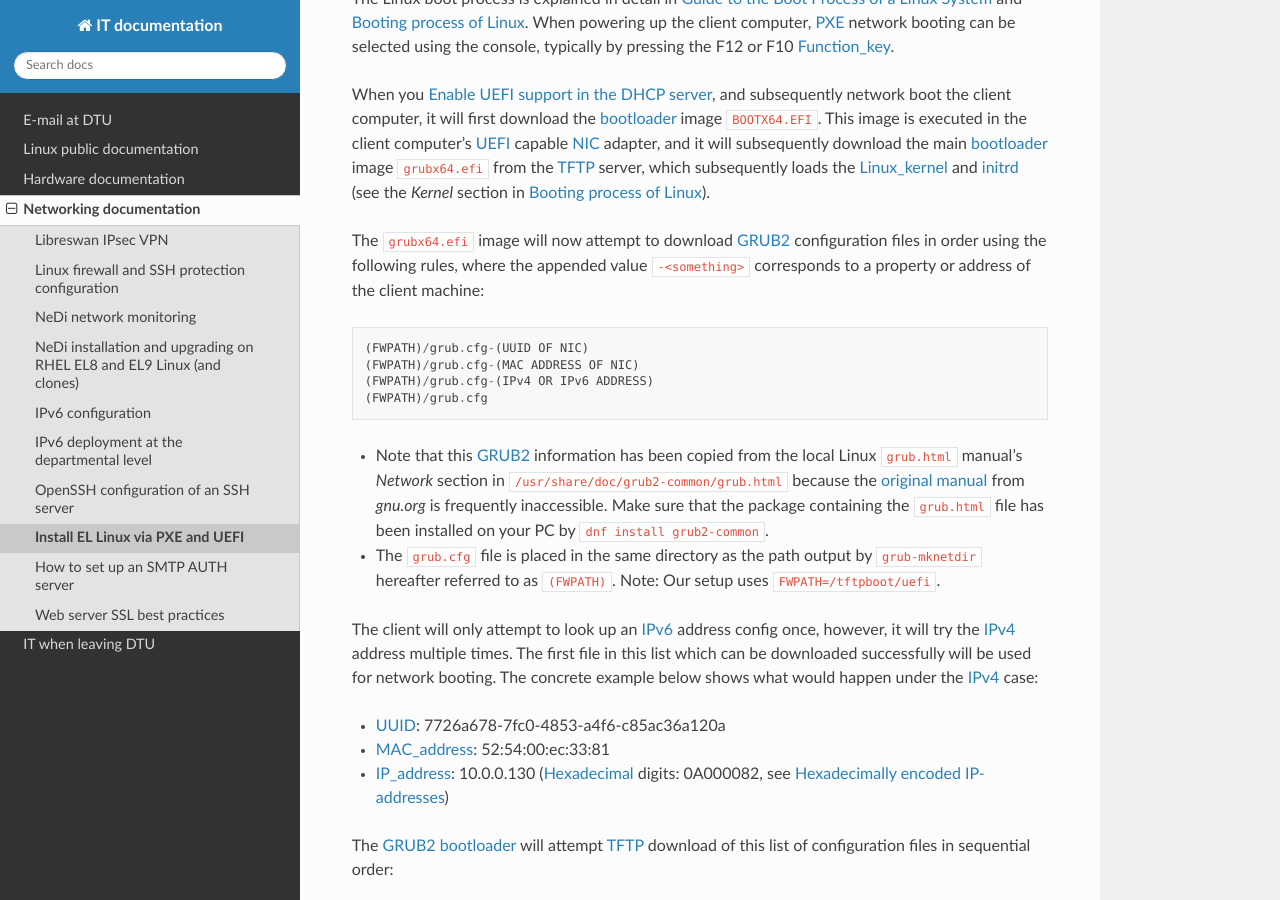
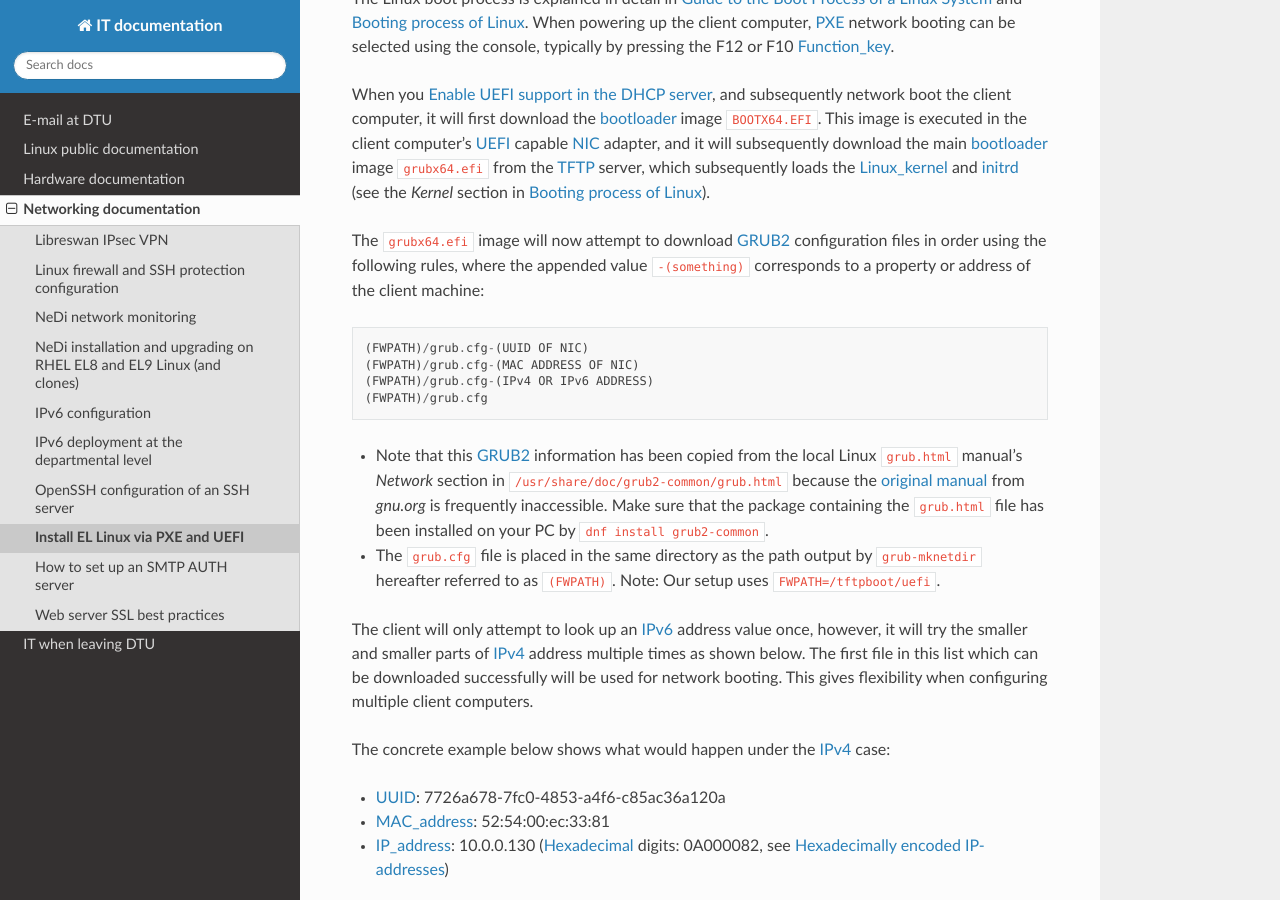
Before and after one commit to OleHolmNielsen/ITwiki, a Sphinx documentation site: the page built from docs/PXE_and_UEFI.rst, in a window 1280 px wide and 900 px high, scrolled down 1500 px. Built offline with Sphinx 7.4.7 and the Read the Docs theme 3.1.0, drawn with Linux system fonts in a browser that asks for light colours.

Commit message:
Minor edit

```diff
--- a/docs/PXE_and_UEFI.rst
+++ b/docs/PXE_and_UEFI.rst
@@ -79,8 +79,11 @@
 - The ``grub.cfg`` file is placed in the same directory as the path output by ``grub-mknetdir`` hereafter referred to as ``(FWPATH)``.
   Note: Our setup uses ``FWPATH=/tftpboot/uefi``.
 
-The client will only attempt to look up an IPv6_ address config once, however, it will try the IPv4_ address multiple times.
+The client will only attempt to look up an IPv6_ address value once, however,
+it will try the smaller and smaller parts of IPv4_ address multiple times as shown below.
 The first file in this list which can be downloaded successfully will be used for network booting.
+This gives flexibility when configuring multiple client computers.
+
 The concrete example below shows what would happen under the IPv4_ case:
 
 * UUID_: 7726a678-7fc0-4853-a4f6-c85ac36a120a
```
Also changed, not shown: other parts of docs/PXE_and_UEFI.rst (+1 -1 lines).
